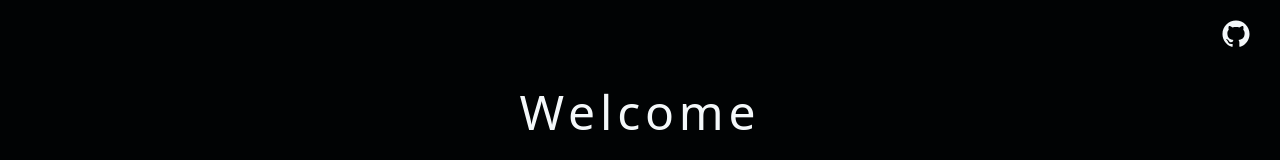
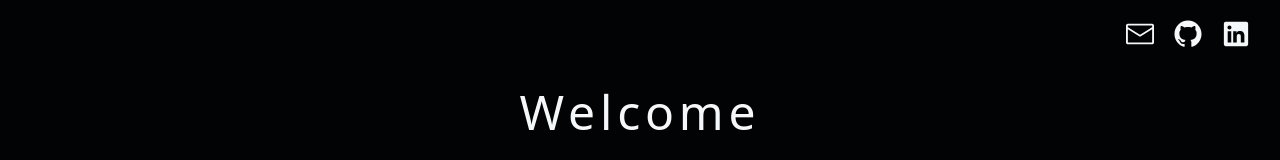
Before and after one commit to Mathesu-veLi/portfolio, a React (Vite) app: page / in a window 1280 px wide. Shown: the top 160 px of the page. Built offline with nearby package versions, Linux system fonts and the light colour scheme.

Commit message:
add email and linkedin link

```diff
--- a/src/components/Header.tsx
+++ b/src/components/Header.tsx
@@ -1,15 +1,30 @@
-import { GitHubLogoIcon } from "@radix-ui/react-icons";
+import {
+  EnvelopeClosedIcon,
+  GitHubLogoIcon,
+  LinkedInLogoIcon,
+} from "@radix-ui/react-icons";
 
 export function Header() {
   return (
     <header className="flex justify-end w-full px-5 ms-5 mb-10">
-      <ul>
-        <li>
+      <ul className="flex gap-5">
+        <li title="Email">
+          <a href="mailto:matheuslevit@gmail.com">
+            <EnvelopeClosedIcon className="w-7 h-7"/>
+          </a>
+        </li>
+
+        <li title="Github">
           <a href="https://www.github.com/Mathesu-veLi" target="_blank">
             <GitHubLogoIcon className="w-7 h-7" />
           </a>
         </li>
-        <li></li>
+
+        <li title="Linkedin">
+          <a href="https://www.linkedin.com/in/mathsvl/">
+            <LinkedInLogoIcon className="w-7 h-7" />
+          </a>
+        </li>
       </ul>
     </header>
   );
```
